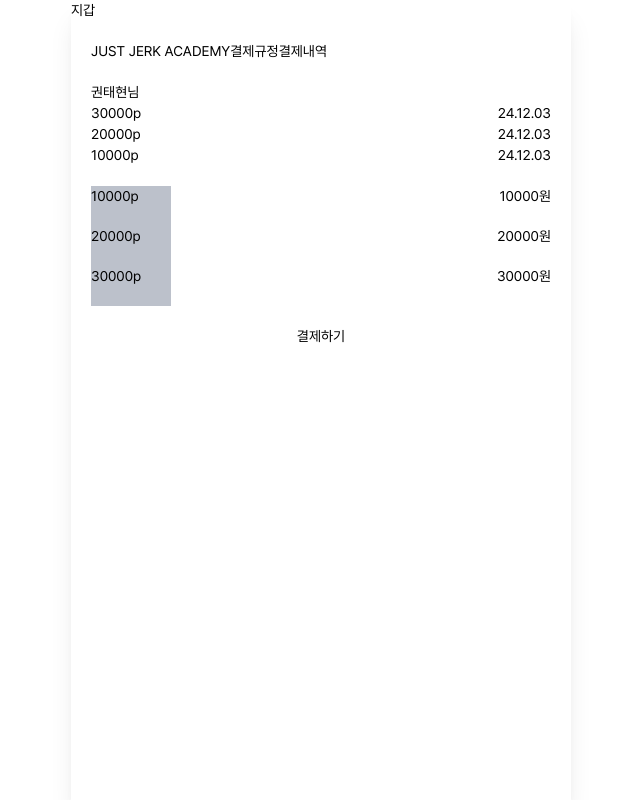
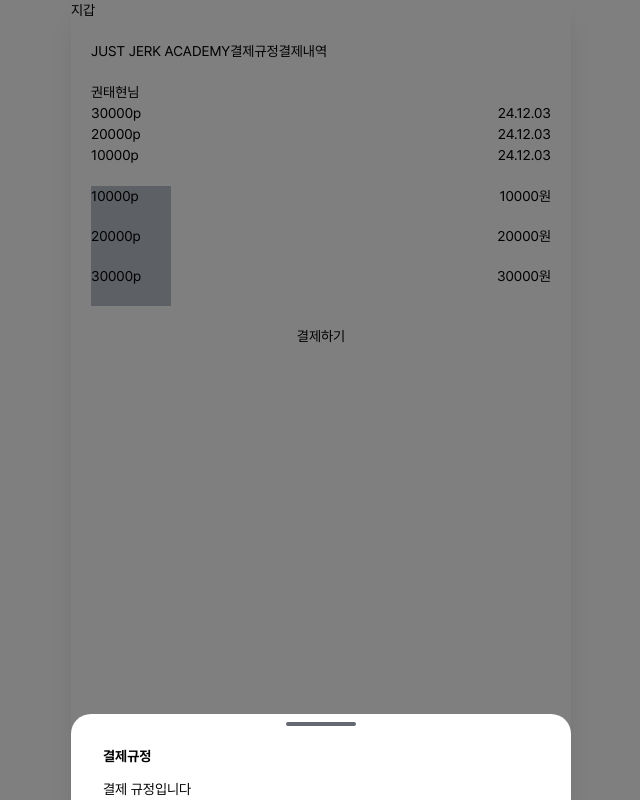
Before and after one commit to DevKor-github/MATCHOOM-web-front, a React (Vite) app: page /1/point in a window 1280 px wide. Both pictures are taken after a click on the button "결제규정". Shown: the whole page, without its empty margins (319-959 px from the left). Built offline with nearby package versions, Linux system fonts and the light colour scheme.

Commit message:
feat: 결제 규정 바텀시트 기초 구현

```diff
--- a/src/pages/PointPage.tsx
+++ b/src/pages/PointPage.tsx
@@ -1,11 +1,17 @@
+import useBottomSheet from 'hooks/useBottomSheet';
+import BottomSheet from 'components/common/bottom-sheet/BottomSheet';
+
 const PointPage = () => {
+  const { bottomSheetRef, contentRef, openBottomSheet } = useBottomSheet();
+
   return (
+    <>
       <div>
         <header>지갑</header>
         <main className='flex flex-col gap-20 p-20'>
           <div>
             <span>JUST JERK ACADEMY</span>
-          <button>결제규정</button>
+            <button onClick={() => openBottomSheet()}>결제규정</button>
             <button>결제내역</button>
           </div>
           <div>
@@ -24,6 +30,12 @@
           <button>결제하기</button>
         </main>
       </div>
+      <BottomSheet ref={bottomSheetRef} title={'결제규정'}>
+        <div ref={contentRef} className='flex flex-col gap-12'>
+          결제 규정입니다
+        </div>
+      </BottomSheet>
+    </>
   );
 };
 
```
Lines whose indentation alone changed are shown as unchanged.
